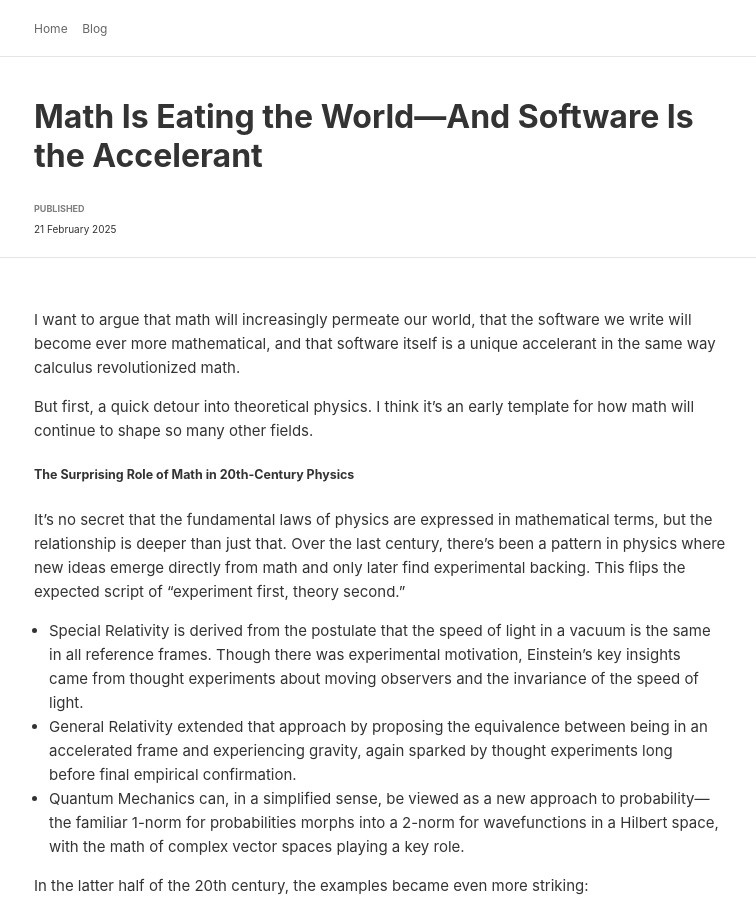
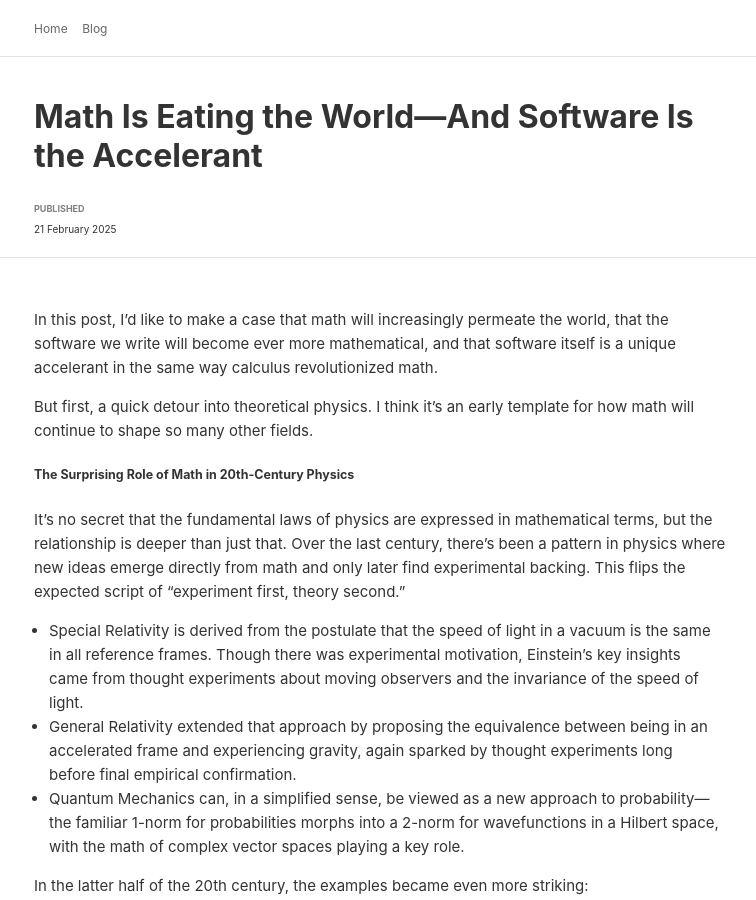
Before and after one commit to mfaizan/mfaizan.github.io, a Jekyll site: the page built from _posts/2025-02-21-math.markdown, in a window 1280 px wide and 900 px high. Shown: the whole window, without its empty margins (256-1012 px from the left). Built offline with Jekyll 4.4.1, drawn with Linux system fonts in a browser that asks for light colours.

Commit message:
Update 2025-02-21-math.markdown

```diff
--- a/_posts/2025-02-21-math.markdown
+++ b/_posts/2025-02-21-math.markdown
@@ -7,7 +7,7 @@ published: true
 mathjax: yes
 ---
 
-I want to argue that math will increasingly permeate our world, that the software we write will become ever more mathematical, and that software itself is a unique accelerant in the same way calculus revolutionized math.
+In this post, I’d like to make a case that math will increasingly permeate the world, that the software we write will become ever more mathematical, and that software itself is a unique accelerant in the same way calculus revolutionized math.
 
 But first, a quick detour into theoretical physics. I think it’s an early template for how math will continue to shape so many other fields.
 
```
